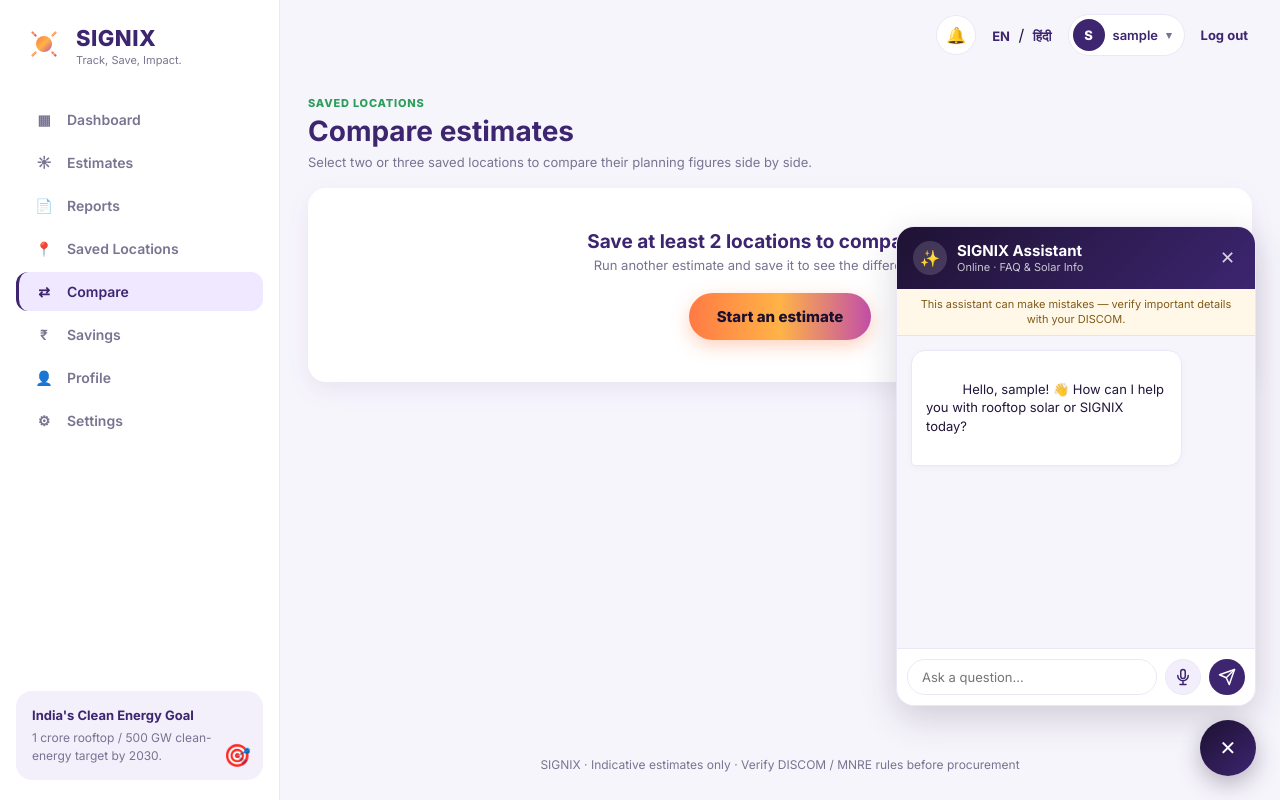
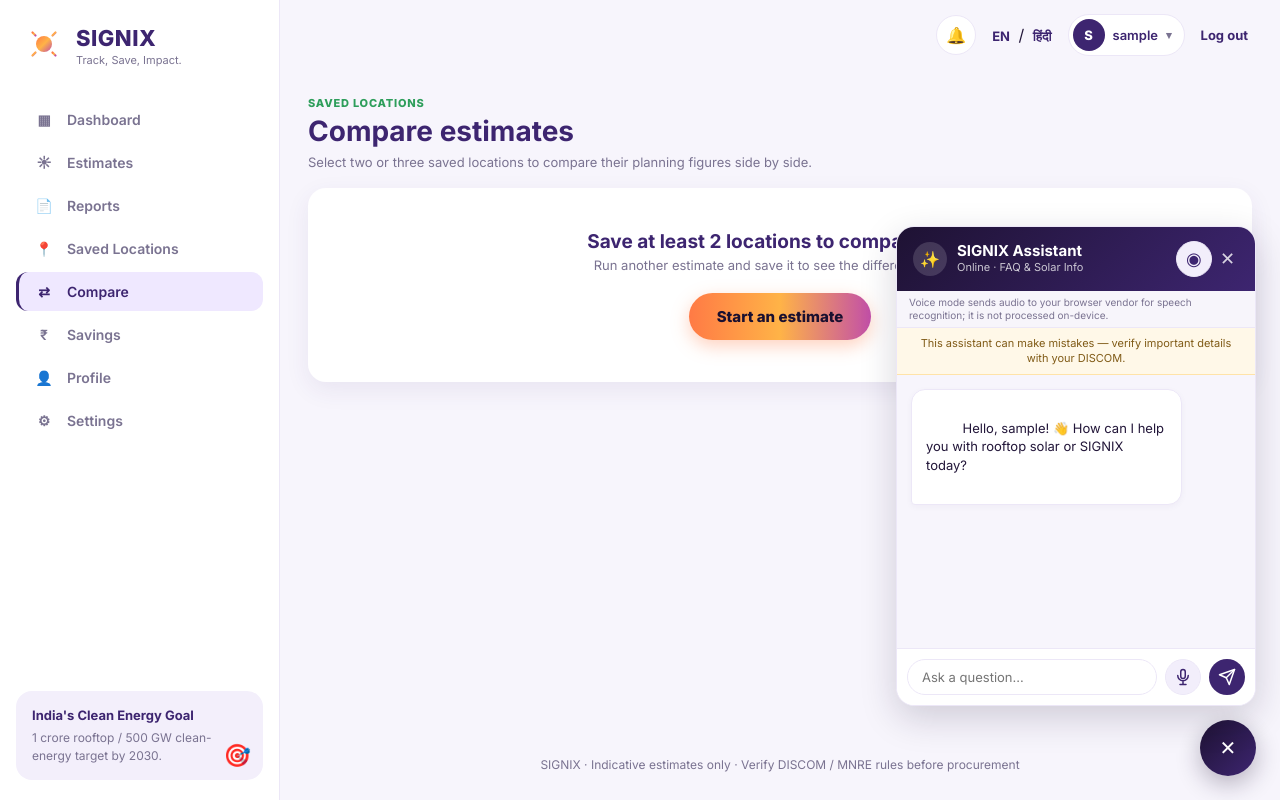
Before and after one commit to saksham6541/SIGNIX, a Flask app: page /compare in a window 1280 px wide, after a click that opens the changed part. Run offline with Flask 3, Linux system fonts and the light colour scheme; the visitor is signed in with stand-in values (Sample User, id 1); some libraries are stand-ins or nearby versions.

Commit message:
Phase 17 cleanup: teardown on close/hide/navigate/unload, iOS Safari guard for voice-mode toggle

```diff
--- a/app/static/css/style.css
+++ b/app/static/css/style.css
@@ -727,6 +727,7 @@ body.ignix-body {
   display: flex;
   align-items: center;
   gap: 10px;
+  min-width: 0;
 }
 
 .assistant-avatar {
@@ -755,6 +756,33 @@ body.ignix-body {
   overflow-wrap: anywhere;
 }
 
+.assistant-header-actions {
+  display: flex;
+  align-items: center;
+  gap: 4px;
+  flex: 0 0 auto;
+}
+
+.assistant-voice-status {
+  display: block;
+  color: rgba(255, 255, 255, 0.95);
+  font-size: 10px;
+  line-height: 1.25;
+  margin-top: 2px;
+  overflow-wrap: anywhere;
+}
+
+.assistant-voice-status.thinking::after {
+  content: ' ...';
+  animation: assistantThinkingDots 1.2s steps(3, end) infinite;
+}
+
+@keyframes assistantThinkingDots {
+  0%, 20% { opacity: 0.25; }
+  50% { opacity: 1; }
+  80%, 100% { opacity: 0.25; }
+}
+
 .assistant-close-btn {
   background: transparent;
   border: none;
@@ -779,6 +807,17 @@ body.ignix-body {
   padding: 8px 12px;
   text-align: center;
   line-height: 1.35;
+  overflow-wrap: anywhere;
+}
+
+.assistant-privacy {
+  margin: 0;
+  padding: 5px 12px;
+  background: #f7f5fb;
+  border-bottom: 1px solid var(--border);
+  color: var(--gray);
+  font-size: 10px;
+  line-height: 1.3;
   overflow-wrap: anywhere;
 }
 
@@ -931,6 +970,41 @@ body.ignix-body {
   cursor: not-allowed;
 }
 
+.assistant-voice-mode-btn {
+  width: 36px;
+  height: 36px;
+  flex: 0 0 36px;
+  border: 1px solid var(--border);
+  border-radius: 50%;
+  background: #f2eefb;
+  color: var(--indigo);
+  cursor: pointer;
+  font-size: 18px;
+  line-height: 1;
+}
+
+.assistant-voice-mode-btn.active {
+  color: #ffffff;
+  background: var(--indigo);
+}
+
+.assistant-voice-mode-btn.listening {
+  animation: assistantVoicePulse 1.2s ease-in-out infinite;
+}
+
+.assistant-voice-mode-btn.thinking {
+  animation: assistantThinkingButton 1.1s ease-in-out infinite;
+}
+
+.assistant-voice-mode-btn.speaking {
+  background: #b42318;
+}
+
+@keyframes assistantThinkingButton {
+  0%, 100% { opacity: 0.65; }
+  50% { opacity: 1; }
+}
+
 @keyframes assistantVoicePulse {
   0%, 100% { box-shadow: 0 0 0 0 rgba(180, 35, 24, 0.22); }
   50% { box-shadow: 0 0 0 6px rgba(180, 35, 24, 0); }
--- a/app/static/js/assistant.js
+++ b/app/static/js/assistant.js
@@ -10,6 +10,9 @@
   const input = document.getElementById('assistant-input');
   const sendBtn = document.getElementById('assistant-send-btn');
   const voiceBtn = document.getElementById('assistant-voice-btn');
+  const voiceModeBtn = document.getElementById('assistant-voice-mode-btn');
+  const voiceStatus = document.getElementById('assistant-voice-status');
+  const voiceModeIcon = voiceModeBtn?.querySelector('.assistant-voice-mode-icon');
   const csrfInput = document.getElementById('assistant-csrf');
   const strings = {
     loading: widget.dataset.loadingLabel,
@@ -22,6 +25,59 @@
     synthesis: window.speechSynthesis,
     utteranceConstructor: window.SpeechSynthesisUtterance,
     locale: document.documentElement.lang,
+  });
+  const csrfToken = csrfInput ? csrfInput.value : '';
+  const recognitionConstructor = window.SpeechRecognition || window.webkitSpeechRecognition;
+  const iosSafari = window.isIOSSafari?.(window.navigator) === true;
+
+  const voiceMode = window.createVoiceMode({
+    recognition: iosSafari ? null : createRecognition(recognitionConstructor),
+    synthesis: window.speechSynthesis,
+    utteranceConstructor: window.SpeechSynthesisUtterance,
+    locale: document.documentElement.lang,
+    send: sendAssistantMessage,
+    onStateChange: updateVoiceModeState,
+    onInterimTranscript: transcript => {
+      input.value = transcript;
+    },
+    onTranscript: message => {
+      appendMessage(message, true);
+      input.value = '';
+      createLoadingIndicator();
+    },
+    onResponse: response => {
+      removeLoadingIndicator();
+      appendMessage(response, false);
+    },
+    onError: error => {
+      removeLoadingIndicator();
+      const rateLimited = error?.status === 429;
+      appendError(rateLimited ? strings.rateLimit : strings.unavailable);
+      if (rateLimited) {
+        voiceMode.stop();
+        speechOutput.speak(strings.rateLimit);
+      }
+    },
+  });
+
+  if (!voiceMode.supported && voiceModeBtn) {
+    voiceModeBtn.hidden = true;
+    voiceModeBtn.disabled = true;
+  }
+
+  voiceModeBtn?.addEventListener('click', () => voiceMode.toggle());
+
+  const stopVoiceSession = () => {
+    voiceMode.stop();
+    speechOutput.cancel();
+  };
+
+  document.addEventListener('visibilitychange', () => {
+    if (document.hidden) stopVoiceSession();
+  });
+  window.addEventListener('beforeunload', stopVoiceSession);
+  document.querySelectorAll('.language-switcher a').forEach(link => {
+    link.addEventListener('click', stopVoiceSession);
   });
 
   setupVoiceInput({
@@ -45,7 +101,7 @@
       panel.setAttribute('aria-hidden', 'false');
       input.focus();
     } else {
-      speechOutput.cancel();
+      stopVoiceSession();
       panel.classList.add('hidden');
       widget.classList.remove('active');
       toggleBtn.setAttribute('aria-expanded', 'false');
@@ -109,6 +165,56 @@
     }
   }
 
+  function createRecognition(RecognitionConstructor) {
+    return RecognitionConstructor ? new RecognitionConstructor() : null;
+  }
+
+  function updateVoiceModeState(state) {
+    if (!voiceModeBtn) return;
+    const labels = {
+      IDLE: widget.dataset.voiceModeLabel,
+      LISTENING: widget.dataset.voiceModeListeningLabel,
+      THINKING: widget.dataset.voiceModeThinkingLabel,
+      SPEAKING: widget.dataset.voiceModeSpeakingLabel,
+    };
+    const active = state !== 'IDLE';
+    voiceModeBtn.classList.toggle('active', active);
+    voiceModeBtn.classList.toggle('listening', state === 'LISTENING');
+    voiceModeBtn.classList.toggle('thinking', state === 'THINKING');
+    voiceModeBtn.classList.toggle('speaking', state === 'SPEAKING');
+    voiceModeBtn.setAttribute('aria-label', active ? widget.dataset.voiceModeActiveLabel : labels.IDLE);
+    voiceModeBtn.title = active ? widget.dataset.voiceModeActiveLabel : labels.IDLE;
+    voiceModeBtn.setAttribute('aria-pressed', String(active));
+    if (voiceStatus) {
+      voiceStatus.hidden = !active;
+      voiceStatus.textContent = labels[state];
+      voiceStatus.classList.toggle('thinking', state === 'THINKING');
+    }
+    if (voiceModeIcon) {
+      voiceModeIcon.textContent = state === 'SPEAKING' ? '🔊' : state === 'THINKING' ? '…' : state === 'LISTENING' ? '🎙' : '◉';
+    }
+  }
+
+  async function sendAssistantMessage(message) {
+    const response = await fetch('/api/assistant', {
+      method: 'POST',
+      headers: {
+        'Content-Type': 'application/json',
+        'Accept': 'application/json',
+        'X-CSRFToken': csrfToken,
+      },
+      body: JSON.stringify({ message }),
+    });
+    const data = await response.json().catch(() => ({}));
+    if (!response.ok) {
+      const error = new Error(data.error || strings.unavailable);
+      error.status = response.status;
+      throw error;
+    }
+    if (!data.response) throw new Error(strings.emptyResponse);
+    return data.response;
+  }
+
   form?.addEventListener('submit', async (e) => {
     e.preventDefault();
     const message = input.value.trim();
@@ -121,8 +227,6 @@
     sendBtn.disabled = true;
 
     createLoadingIndicator();
-
-    const csrfToken = csrfInput ? csrfInput.value : '';
 
     try {
       const response = await fetch('/api/assistant', {
--- /dev/null
+++ b/app/static/js/voice_mode.js
@@ -0,0 +1,232 @@
+const VOICE_MODE_STATES = Object.freeze({
+  IDLE: 'IDLE',
+  LISTENING: 'LISTENING',
+  THINKING: 'THINKING',
+  SPEAKING: 'SPEAKING',
+});
+
+const VOICE_MODE_SILENCE_GAP_MS = 1200;
+
+function localeToSpeechLanguage(locale) {
+  return String(locale).toLowerCase().startsWith('hi') ? 'hi-IN' : 'en-IN';
+}
+
+function isIOSSafari({ userAgent = '', platform = '', maxTouchPoints = 0 } = {}) {
+  const iosDevice = /iPad|iPhone|iPod/i.test(userAgent)
+    || (platform === 'MacIntel' && maxTouchPoints > 1);
+  const safariBrowser = /Safari/i.test(userAgent)
+    && !/CriOS|FxiOS|EdgiOS|OPiOS|GSA/i.test(userAgent);
+  return iosDevice && safariBrowser;
+}
+
+function createVoiceMode({
+  recognition,
+  synthesis,
+  utteranceConstructor,
+  locale,
+  send,
+  onStateChange = () => {},
+  onInterimTranscript = () => {},
+  onTranscript = () => {},
+  onResponse = () => {},
+  onError = () => {},
+  setTimer = setTimeout,
+  clearTimer = clearTimeout,
+  silenceGapMs = VOICE_MODE_SILENCE_GAP_MS,
+}) {
+  let state = VOICE_MODE_STATES.IDLE;
+  let silenceTimer = null;
+  let transcript = '';
+  let enabled = false;
+  const language = localeToSpeechLanguage(locale);
+  const supported = Boolean(recognition && synthesis && utteranceConstructor);
+
+  const setState = nextState => {
+    state = nextState;
+    onStateChange(state);
+  };
+
+  const clearSilenceTimer = () => {
+    if (silenceTimer !== null) {
+      clearTimer(silenceTimer);
+      silenceTimer = null;
+    }
+  };
+
+  const stopRecognition = () => {
+    try {
+      recognition?.stop();
+    } catch (_) {}
+  };
+
+  const startRecognition = () => {
+    if (!enabled || state !== VOICE_MODE_STATES.LISTENING) return;
+    try {
+      recognition?.start();
+    } catch (_) {}
+  };
+
+  const cancelSpeech = () => {
+    try {
+      synthesis?.cancel();
+    } catch (_) {}
+  };
+
+  const speakResponse = responseText => {
+    if (!enabled || !synthesis || !utteranceConstructor) {
+      setState(VOICE_MODE_STATES.LISTENING);
+      startRecognition();
+      return;
+    }
+
+    const voices = synthesis.getVoices ? synthesis.getVoices() : [];
+    const voice = voices.find(candidate => candidate.lang?.toLowerCase() === language.toLowerCase())
+      || voices.find(candidate => candidate.lang?.toLowerCase().startsWith(language.slice(0, 2).toLowerCase()));
+
+    let utterance;
+    try {
+      utterance = new utteranceConstructor(responseText);
+      utterance.lang = language;
+      if (voice) utterance.voice = voice;
+      utterance.onstart = () => {
+        stopRecognition();
+        setState(VOICE_MODE_STATES.SPEAKING);
+      };
+      const resumeListening = () => {
+        if (enabled && state === VOICE_MODE_STATES.SPEAKING) {
+          setState(VOICE_MODE_STATES.LISTENING);
+          startRecognition();
+        }
+      };
+      utterance.onend = resumeListening;
+      utterance.onerror = error => {
+        onError(error);
+        resumeListening();
+      };
+      cancelSpeech();
+      stopRecognition();
+      setState(VOICE_MODE_STATES.SPEAKING);
+      synthesis.speak(utterance);
+    } catch (error) {
+      onError(error);
+      setState(VOICE_MODE_STATES.LISTENING);
+      startRecognition();
+    }
+  };
+
+  const sendTranscript = async () => {
+    silenceTimer = null;
+    const message = transcript.trim();
+    transcript = '';
+    if (!message || !enabled) {
+      if (enabled) setState(VOICE_MODE_STATES.LISTENING);
+      return;
+    }
+
+    stopRecognition();
+    setState(VOICE_MODE_STATES.THINKING);
+    onTranscript(message);
+    try {
+      const response = await send(message);
+      if (!enabled) return;
+      onResponse(response);
+      speakResponse(response);
+    } catch (error) {
+      onError(error);
+      if (enabled) {
+        setState(VOICE_MODE_STATES.LISTENING);
+        startRecognition();
+      }
+    }
+  };
+
+  const scheduleSend = () => {
+    clearSilenceTimer();
+    silenceTimer = setTimer(sendTranscript, silenceGapMs);
+  };
+
+  if (recognition) {
+    recognition.continuous = true;
+    recognition.interimResults = true;
+    recognition.lang = language;
+    recognition.onresult = event => {
+      if (!enabled || state !== VOICE_MODE_STATES.LISTENING) return;
+      let receivedFinal = false;
+      let receivedSpeech = false;
+      let interimTranscript = '';
+      for (let index = event.resultIndex || 0; index < event.results.length; index += 1) {
+        const result = event.results[index];
+        const resultTranscript = result[0]?.transcript?.trim() || '';
+        receivedSpeech = receivedSpeech || Boolean(resultTranscript);
+        if (result.isFinal) {
+          transcript += `${resultTranscript} `;
+          receivedFinal = true;
+        } else {
+          interimTranscript += `${resultTranscript} `;
+        }
+      }
+      if (receivedSpeech) {
+        onInterimTranscript(`${transcript} ${interimTranscript}`.trim());
+      }
+      if (receivedFinal) {
+        scheduleSend();
+      } else if (receivedSpeech && transcript.trim()) {
+        scheduleSend();
+      }
+    };
+    recognition.onend = () => {
+      if (enabled && state === VOICE_MODE_STATES.LISTENING) startRecognition();
+    };
+    recognition.onerror = error => {
+      onError(error);
+      if (enabled && state === VOICE_MODE_STATES.LISTENING) startRecognition();
+    };
+  }
+
+  return {
+    get state() {
+      return state;
+    },
+    language,
+    supported,
+    toggle() {
+      if (!supported) return;
+      if (enabled) {
+        enabled = false;
+        clearSilenceTimer();
+        stopRecognition();
+        cancelSpeech();
+        transcript = '';
+        setState(VOICE_MODE_STATES.IDLE);
+        return;
+      }
+      enabled = true;
+      setState(VOICE_MODE_STATES.LISTENING);
+      startRecognition();
+    },
+    stop() {
+      if (!enabled && state === VOICE_MODE_STATES.IDLE) return;
+      enabled = false;
+      clearSilenceTimer();
+      stopRecognition();
+      cancelSpeech();
+      transcript = '';
+      setState(VOICE_MODE_STATES.IDLE);
+    },
+  };
+}
+
+if (typeof module !== 'undefined') {
+  module.exports = {
+    VOICE_MODE_SILENCE_GAP_MS,
+    VOICE_MODE_STATES,
+    createVoiceMode,
+    isIOSSafari,
+    localeToSpeechLanguage,
+  };
+}
+
+if (typeof window !== 'undefined') {
+  window.createVoiceMode = createVoiceMode;
+  window.isIOSSafari = isIOSSafari;
+}
--- a/app/templates/base.html
+++ b/app/templates/base.html
@@ -129,7 +129,13 @@
     data-voice-listening-label="{{ _('Listening...') }}"
     data-voice-unsupported-label="{{ _('Voice input is not supported in this browser') }}"
     data-speak-label="{{ _('Read response aloud') }}"
-    data-speech-unsupported-label="{{ _('Voice output is not available for this language') }}">
+    data-speech-unsupported-label="{{ _('Voice output is not available for this language') }}"
+    data-voice-mode-label="{{ _('Start voice mode') }}"
+    data-voice-mode-active-label="{{ _('Stop voice mode') }}"
+    data-voice-mode-listening-label="{{ _('Voice mode listening') }}"
+    data-voice-mode-thinking-label="{{ _('Voice mode thinking') }}"
+    data-voice-mode-speaking-label="{{ _('Voice mode speaking') }}"
+    data-voice-mode-privacy="{{ _('Voice mode sends audio to your browser vendor for speech recognition; it is not processed on-device.') }}">
     <button type="button" id="assistant-toggle" class="assistant-toggle-btn" aria-label="{{ _('Open Assistant Chat') }}" aria-expanded="false" aria-controls="assistant-panel" title="{{ _('Ask Assistant') }}">
       <span class="assistant-icon-open">💬</span>
       <span class="assistant-icon-close">✕</span>
@@ -141,10 +147,17 @@
           <div>
             <h3>{{ _('SIGNIX Assistant') }}</h3>
             <span class="assistant-status">{{ _('Online · FAQ & Solar Info') }}</span>
+            <span id="assistant-voice-status" class="assistant-voice-status" role="status" hidden></span>
           </div>
         </div>
-        <button type="button" id="assistant-close-btn" class="assistant-close-btn" aria-label="{{ _('Close Chat') }}">✕</button>
+        <div class="assistant-header-actions">
+          <button type="button" id="assistant-voice-mode-btn" class="assistant-voice-mode-btn" aria-label="{{ _('Start voice mode') }}" aria-pressed="false" title="{{ _('Start voice mode') }}">
+            <span class="assistant-voice-mode-icon" aria-hidden="true">◉</span>
+          </button>
+          <button type="button" id="assistant-close-btn" class="assistant-close-btn" aria-label="{{ _('Close Chat') }}">✕</button>
+        </div>
       </div>
+      <p class="assistant-privacy">{{ _('Voice mode sends audio to your browser vendor for speech recognition; it is not processed on-device.') }}</p>
       <div class="assistant-disclaimer">
         {{ _('This assistant can make mistakes — verify important details with your DISCOM.') }}
       </div>
@@ -171,6 +184,7 @@
       </form>
     </div>
   </div>
+  <script src="{{ url_for('static', filename='js/voice_mode.js') }}"></script>
   <script src="{{ url_for('static', filename='js/assistant.js') }}"></script>
   {% endif %}
 </body>
```
Also changed, not shown: tests/voice_mode.test.js (added, +210 -0 lines), translations/hi/LC_MESSAGES/messages.po, 2 other files.
